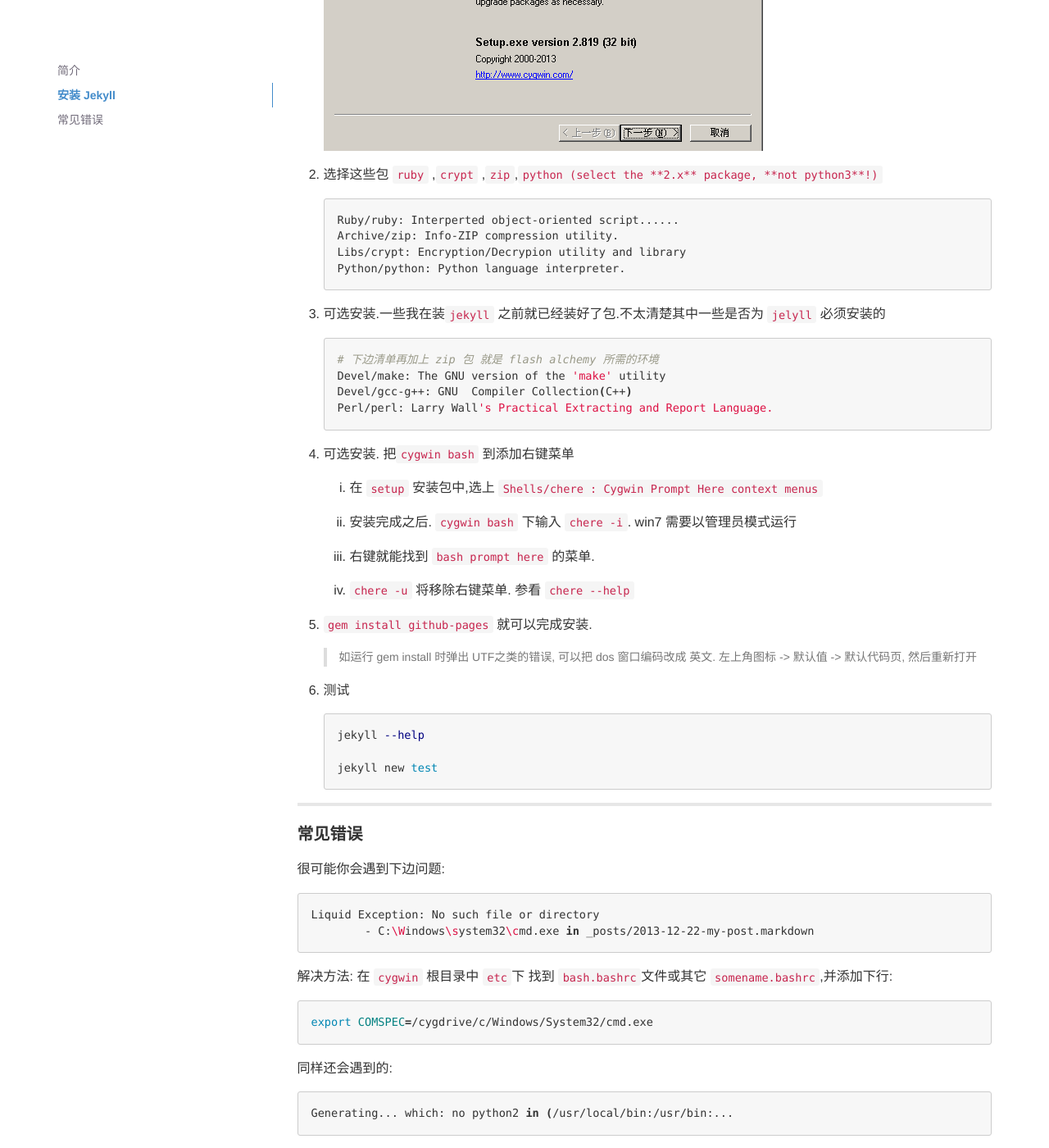
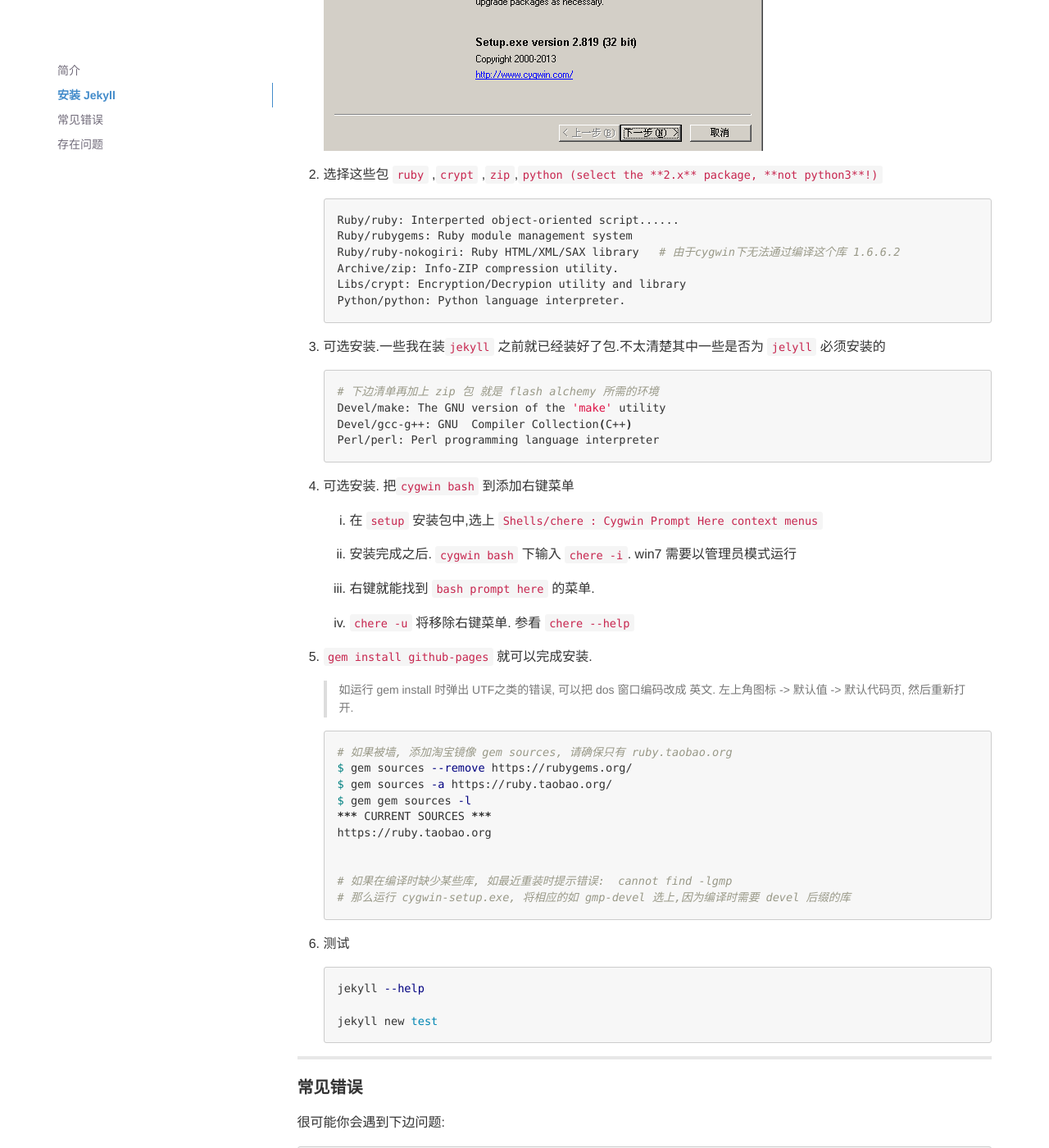
Before and after one commit to R32/r32.github.io, a Jekyll site: the page built from _posts/other/2014-03-29-jekyll-on-windows-with-cygwin.markdown, in a window 1280 px wide and 1400 px high, scrolled down 615 px. Shown: the whole window at 82% size. Built offline with Jekyll 4.4.1, drawn with Linux system fonts in a browser that asks for light colours; nearby versions of some CDN libraries; Markdown is read by kramdown in place of the engine named in the settings.

Commit message:
doc modify

````diff
--- a/_posts/haxe/2014-03-30-commands.markdown
+++ b/_posts/haxe/2014-03-30-commands.markdown
@@ -834,7 +836,6 @@ vcproj                 : GenCPP internal
 @:void               : use Cpp native `void` return type(cpp only)
 
 @:volatile           : (for cs,java)
-
 ```
 
 
--- a/_posts/haxe/2014-05-16-hxcpp.markdown
+++ b/_posts/haxe/2014-05-16-hxcpp.markdown
@@ -110,6 +110,8 @@ In order to [improve support for interacting](http://haxe.1354130.n2.nabble.com/
 
 # 编译的cpp代码中不包含有类似于 HX_STACK_LINE...这些调试用的代码, 只用于字段或方法(但是好像无法作用于构造函数),
 @:noStack				#
+
+@:nonVirtual         	# Declares function to be non-virtual in cpp (cpp only)
 
 # @:sourceFile("path/file.cpp") - 用于 external class,路径以当前 hx 文件所在为当前目录,参考 hxcpp/test/native 目录
 @:sourceFile			# Source code filename for external class
--- a/_posts/other/2014-03-29-jekyll-on-windows-with-cygwin.markdown
+++ b/_posts/other/2014-03-29-jekyll-on-windows-with-cygwin.markdown
@@ -27,6 +27,8 @@ categories: other
 
 	```bash
 	Ruby/ruby: Interperted object-oriented script......
+	Ruby/rubygems: Ruby module management system
+	Ruby/ruby-nokogiri: Ruby HTML/XML/SAX library	# 由于cygwin下无法通过编译这个库 1.6.6.2
 	Archive/zip: Info-ZIP compression utility.
 	Libs/crypt: Encryption/Decrypion utility and library
 	Python/python: Python language interpreter.
@@ -38,7 +40,7 @@ categories: other
 	# 下边清单再加上 zip 包 就是 flash alchemy 所需的环境
 	Devel/make: The GNU version of the 'make' utility
 	Devel/gcc-g++: GNU  Compiler Collection(C++)
-	Perl/perl: Larry Wall's Practical Extracting and Report Language.
+	Perl/perl: Perl programming language interpreter
 	```
 
  4. 可选安装. 把`cygwin bash` 到添加右键菜单
@@ -54,7 +56,21 @@ categories: other
  5. `gem install github-pages` 就可以完成安装.
 
 	> 如运行 gem install 时弹出 UTF之类的错误, 可以把 dos 窗口编码改成 英文.
-	> 左上角图标 -> 默认值 -> 默认代码页, 然后重新打开
+	> 左上角图标 -> 默认值 -> 默认代码页, 然后重新打开.
+
+	```bash
+	# 如果被墙, 添加淘宝镜像 gem sources, 请确保只有 ruby.taobao.org
+	$ gem sources --remove https://rubygems.org/
+	$ gem sources -a https://ruby.taobao.org/
+	$ gem gem sources -l
+	*** CURRENT SOURCES ***
+	https://ruby.taobao.org
+
+
+	# 如果在编译时缺少某些库, 如最近重装时提示错误:  cannot find -lgmp
+	# 那么运行 cygwin-setup.exe, 将相应的如 gmp-devel 选上,因为编译时需要 devel 后缀的库
+	```
+
 
  6. 测试
 
@@ -95,11 +111,12 @@ Generating... which: no python2 in (/usr/local/bin:/usr/bin:...
 ln -s /usr/bin/python /usr/local/bin/python2
 ```
 
-
 jekyll: command not found, 需要添加路径 `export PATH=$HOME/bin:$PATH`
 
 
+[Jekyll]:http://jekyllrb.com/
 
 
+#### 存在问题
 
-[Jekyll]:http://jekyllrb.com/
+pass
````
Also changed, not shown: other parts of _posts/haxe/2014-03-30-commands.markdown (+2 -0 lines), _posts/haxe/2014-03-29-as3-and-haxe-comparison.markdown (+6 -8 lines), _posts/haxe/2014-05-10-flash.markdown (+7 -0 lines), _posts/haxe/2014-05-13-tips-on-haxe.markdown (+14 -0 lines).
